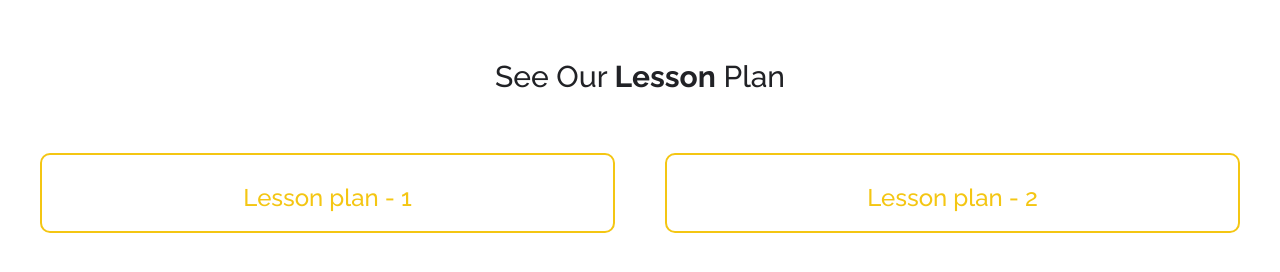
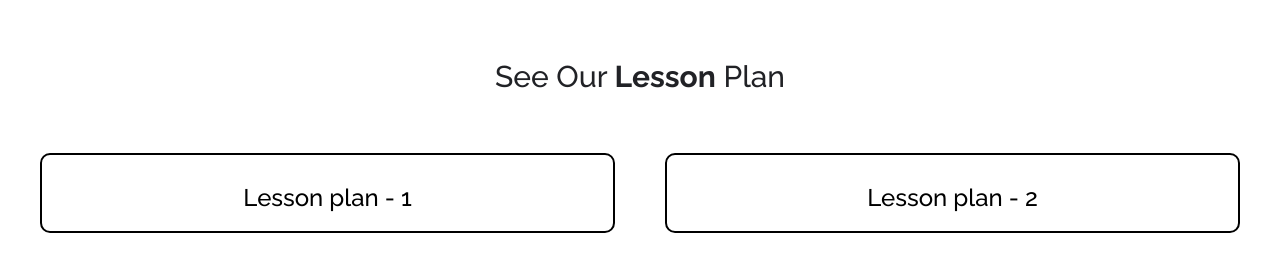
Before and after one commit to rifaiyaabrar/Digontor, a plain HTML site: page list/class-2.html in a window 1280 px wide. Drawn offline with Linux system fonts and the light colour scheme; some packages are replaced by stand-ins of ours; files whose address does not match are found by name.

Commit message:
Add files via upload

```diff
--- a/list/liststyle.css
+++ b/list/liststyle.css
@@ -4,7 +4,7 @@
     Fonts: Raleway & Open Sans
     ----------------------------------------
     Colors:
-        Moon Yellow:         #f4c613
+        Moon Yellow:         #000
         Grey:                #212226
         White Smoke:         #f4f4f4
         White:               #fff
@@ -81,7 +81,7 @@ section {
 }
 .card {
   display: flex;
-  border: 2px solid #f4c613;
+  border: 2px solid #000;
   border-radius: 10px;
   padding: 10px;
   justify-content: center;
@@ -89,11 +89,11 @@ section {
 }
 .card:hover {
   color: #ffffff;
-  background-color: #ffec9e;
+  background-color: #000;
 }
 .text {
   text-align: center;
-  color: #f4c613;
+  color: #000;
   font-size: 15px;
   font-weight: bold;
 }
```
